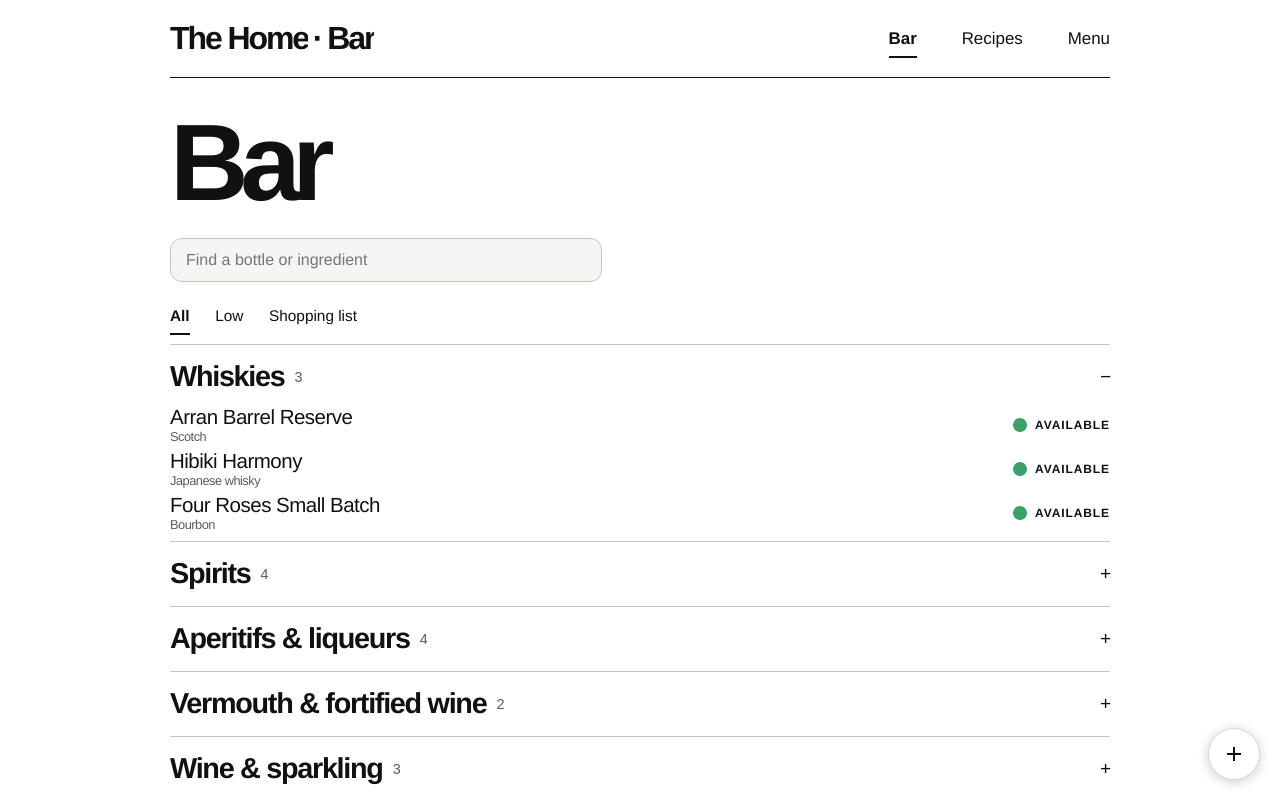
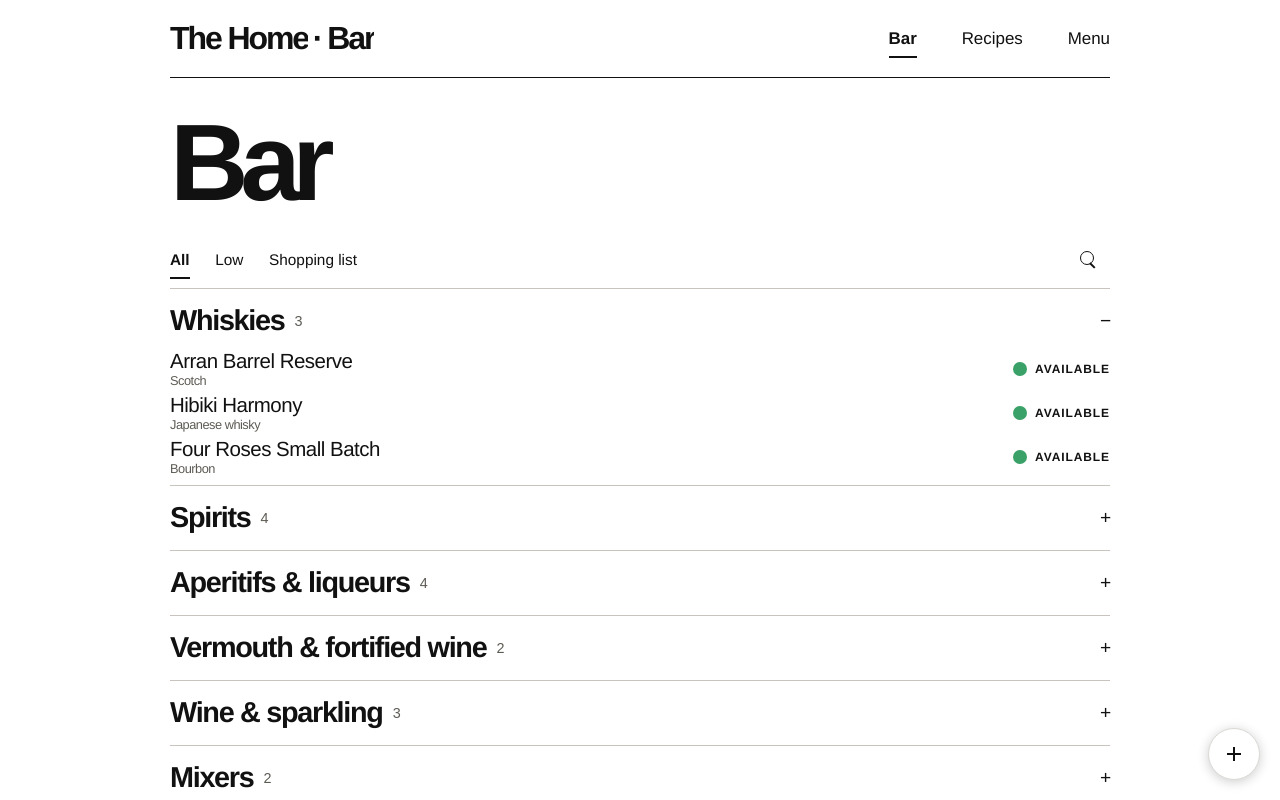
Before and after one commit to aetuzun/bar, a React (Vite) app: page / in a window 1280 px wide. Shown: the top 800 px of the page. Built offline with nearby package versions, Linux system fonts and the light colour scheme.

Commit message:
Put expandable search beside Bar filters and title in guest header

```diff
--- a/src/main.tsx
+++ b/src/main.tsx
@@ -2,6 +2,7 @@ import { Dropdown, readGroups } from "./Dropdown";
 import { CardList, SortCard } from "./CardOrder";
 import { QRCodeSVG } from "qrcode.react";
 import { useEffect, useRef, useState } from "react";
+import { flushSync } from "react-dom";
 import { createRoot } from "react-dom/client";
 import {
   availability,
@@ -37,7 +38,7 @@ function Wordmark() {
           </span>
   );
 }
-function Header({ route, guest = false, scene = "shaker" }: { route: string; guest?: boolean; scene?: Scene }) {
+function Header({ route, guest = false, scene = "shaker", title }: { route: string; guest?: boolean; scene?: Scene; title?: string }) {
   const [compact, setCompact] = useState(() => window.scrollY > 48);
   useEffect(() => {
     const update = () => setCompact(window.scrollY > 48);
@@ -66,6 +67,7 @@ function Header({ route, guest = false, scene = "shaker" }: { route: string; gue
           }}>
           <Wordmark />
         </a>
+        {guest && title && <h1 className="guest-menu-title">{title}</h1>}
         {!guest && (
           <nav aria-label="Primary">
             {tabs.map((t) => (
@@ -268,6 +270,14 @@ function Bar({
   const [edit, setEdit] = useState<Item | null>(null);
   const [filter, setFilter] = useState("All");
   const [query, setQuery] = useState("");
+  const [searchOpen, setSearchOpen] = useState(false);
+  const searchButton = useRef<HTMLButtonElement>(null);
+  const searchInput = useRef<HTMLInputElement>(null);
+  function closeSearch() {
+    setQuery("");
+    setSearchOpen(false);
+    searchButton.current?.focus();
+  }
   const [expanded, setExpanded] = useState<string[]>(["Whiskies"]);
   const [notice, setNotice] = useState("");
   const [previous, setPrevious] = useState<Item | null>(null);
@@ -296,8 +306,7 @@ function Bar({
         <h1>Bar</h1>
       </div>
       <section className="inventory">
-        <input type="search" className="stock-search" aria-label="Search inventory" placeholder="Find a bottle or ingredient" value={query} onChange={e => setQuery(e.target.value)} />
-        <div className="filter-bar">
+        <div className="filter-bar stock-filter-bar">
         <div className="filters">
           {["All", "Low", "Shopping list"].map((g) => (
             <button
@@ -308,6 +317,26 @@ function Bar({
               {g}
             </button>
           ))}
+        </div>
+        <div className="stock-search-control" data-open={searchOpen} onKeyDown={e => {
+          if (e.key === "Escape" && searchOpen) closeSearch();
+        }}>
+          <input ref={searchInput} id="stock-search" type="search" className="stock-search"
+            aria-label="Search inventory" placeholder="Find a bottle or ingredient"
+            tabIndex={searchOpen ? 0 : -1} aria-hidden={!searchOpen}
+            value={query} onChange={e => setQuery(e.target.value)} />
+          <button ref={searchButton} type="button" aria-label={searchOpen ? "Close search" : "Search inventory"}
+            aria-controls="stock-search" aria-expanded={searchOpen}
+            onClick={() => {
+              if (searchOpen) {
+                closeSearch();
+                return;
+              }
+              flushSync(() => setSearchOpen(true));
+              searchInput.current?.focus();
+            }}>
+            <span className={searchOpen ? "search-close" : "search-icon"} aria-hidden="true" />
+          </button>
         </div>
         <button
           className="filter-add"
@@ -359,7 +388,7 @@ function Bar({
           })}
         </div>
         {!state.items.some(i => matches(i) && (filter === "All" || (filter === "Low" ? i.status === "Low" : onShoppingList(i)))) && filter !== "Shopping list" && <p>{query ? "No matching ingredients." : filter === "Low" ? "Nothing is running low." : "Use + to add your first ingredient."}</p>}
-        <p className="stock-notice" data-undo={!!previous} role="status">{notice || "Tap a status to update stock. Tap a name to edit."}{previous && <button className="undo-stock" onClick={() => {
+        <p className="stock-notice" data-undo={!!previous} role="status">{notice}{previous && <button className="undo-stock" onClick={() => {
           update({ ...state, items: state.items.map(i => i.id === previous.id ? previous : i) });
           setNotice(previous.name + " · " + previous.status);
           setPrevious(null);
@@ -609,11 +638,9 @@ function menuSections(ids: string[], pour: (id: string) => Pour) {
 }
 function GuestList({
   ids,
-  title,
   pours = [],
 }: {
   ids: string[];
-  title: string;
   pours?: Pour[];
 }) {
   const { visible, filters } = useMenuFilter(
@@ -622,9 +649,6 @@ function GuestList({
   );
   return (
     <>
-      <div className="pagehead">
-        <h1>{title}</h1>
-      </div>
       {filters}
       <div className="guest-list">
         {menuSections(visible, id => pours[Number(id.slice(1))]).map(section => <section className="menu-section" key={section.name}>
@@ -889,7 +913,7 @@ function App() {
     const snapshot = guestMenu(hash);
     return (
       <>
-        <Header key={hash} route="" guest scene={snapshot.scene} />
+        <Header key={hash} route="" guest scene={snapshot.scene} title={snapshot.title} />
         <main>
           <GuestList {...snapshot} />
         </main>
--- a/src/style.css
+++ b/src/style.css
@@ -1060,7 +1060,6 @@ dialog h2:focus { outline: none; }
   box-shadow: 0 2px 12px #0003, 0 0 0 1px #ffffff80;
 }
 #root:has(.filter-add) .foot-inner { padding-inline-end: 68px; }
-.stock-search { width: min(100%, 27rem); padding: 12px 15px; font: inherit; border: 1px solid var(--line); border-radius: 12px; background: var(--card); color: inherit; margin-bottom: 12px; }
 .stock-section { border-bottom: 1px solid var(--line); padding: 6px 0; }
 .stock-section h2, .menu-section > h2 { font-size: clamp(1.25rem, 2.3vw, 1.8rem); letter-spacing: -.045em; }
 .stock-section h2 button { display: flex; align-items: center; gap: 10px; text-align: left; width: 100%; min-height: 52px; font: inherit; letter-spacing: inherit; }
@@ -1200,3 +1199,40 @@ footer { box-shadow: 0 100vmax 0 100vmax var(--card); clip-path: inset(0 -100vma
 @keyframes intro-reveal { 0%, 82% { opacity: 1; } 100% { opacity: 0; } }
 @keyframes intro-settle { from { opacity: 0; transform: translateY(8px); } to { opacity: 1; transform: translateY(0); } }
 @media (prefers-reduced-motion: reduce) { .bar-intro { display: none; } }
+
+.stock-notice:empty { display: none; }
+.stock-filter-bar { padding-inline-end: 44px; }
+.stock-search-control {
+  display: flex; position: absolute; z-index: 1; inset: 0 0 auto auto;
+  align-items: center; width: 44px; height: 44px;
+  border-radius: 24px; background: var(--paper);
+  transition: width 200ms ease, background-color 200ms ease;
+}
+.stock-search-control[data-open="true"] {
+  width: min(100%, 296px); background: var(--card); box-shadow: inset 0 0 0 1px var(--line);
+}
+.stock-search {
+  width: 0; min-width: 0; opacity: 0; border: 0; background: transparent; color: inherit;
+  padding: 0; height: 100%; font: inherit;
+}
+.stock-search-control[data-open="true"] .stock-search { opacity: 1; flex: 1; padding-inline-start: 14px; }
+.stock-search:focus-visible { outline: none; }
+.stock-search-control:focus-within[data-open="true"] { box-shadow: inset 0 0 0 1px var(--ink); }
+.stock-search-control button { flex: 0 0 44px; height: 44px; display: grid; place-items: center; }
+.search-icon, .search-close { position: relative; width: 14px; height: 14px; }
+.search-icon { border: 1.5px solid currentColor; border-radius: 50%; margin: -3px 3px 0 0; }
+.search-icon::after { content: ""; position: absolute; top: 10px; left: 9px; width: 7px; height: 1.5px; background: currentColor; transform: rotate(45deg); transform-origin: left center; }
+.search-close::before, .search-close::after { content: ""; position: absolute; left: 0; top: 6px; width: 14px; height: 1.5px; background: currentColor; transform: rotate(45deg); }
+.search-close::after { transform: rotate(-45deg); }
+.guest-menu-title {
+  min-width: 0; margin-inline-start: 16px; padding-block: 7px;
+  font-size: clamp(.95rem, 2.2vw, 1.35rem); line-height: 1.15;
+  font-weight: 650; letter-spacing: -.035em; text-align: end; overflow-wrap: anywhere;
+}
+.guest-header .guest-menu-title { animation: guest-title var(--intro-duration) both; }
+main:has(> .guest-list) > .filters { margin-top: 12px; }
+@media (max-width: 650px) {
+  .stock-search-control[data-open="true"] { width: 100%; }
+  .stock-filter-bar:has(.stock-search-control[data-open="true"]) .filters { visibility: hidden; }
+}
+@media (prefers-reduced-motion: reduce) { .stock-search-control { transition: none; } }
```
